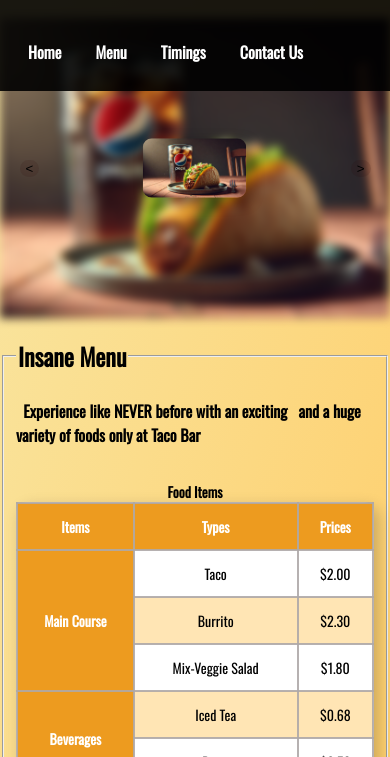
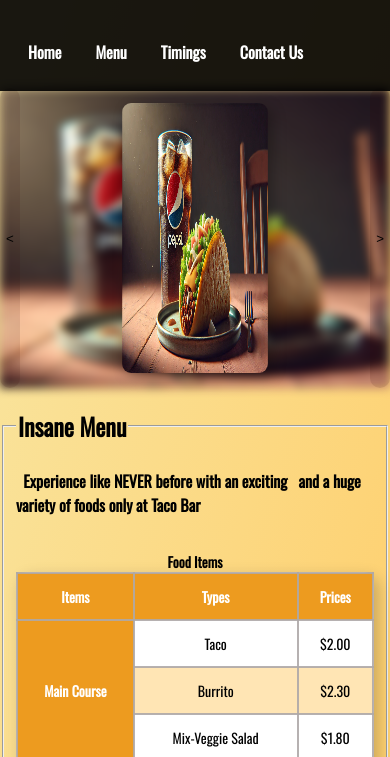
Before and after one commit to Ragh2007/WebDev, a plain HTML site: page menu.html in a window 390 px wide. Shown: the part 87-844 px from the top of the page. Drawn offline with nearby package versions, Linux system fonts and the light colour scheme.

Commit message:
Update style.css

```diff
--- a/style.css
+++ b/style.css
@@ -190,15 +190,14 @@ figure{
     .menubar a {
         padding: 8px 12px;
     }
+    .p1{
+        width: 1000px;
+        height: 300px;
+    }
+    #me, #me1, #me3 {
 
-    #me, #me1, #me3 {
         height: 300px;
-        margin-top: 40px;
-    }
-
-    .bt {
-        margin: 10% 5%;
-        height: auto;
+        margin-top: 110px;
     }
 
     table {
```
